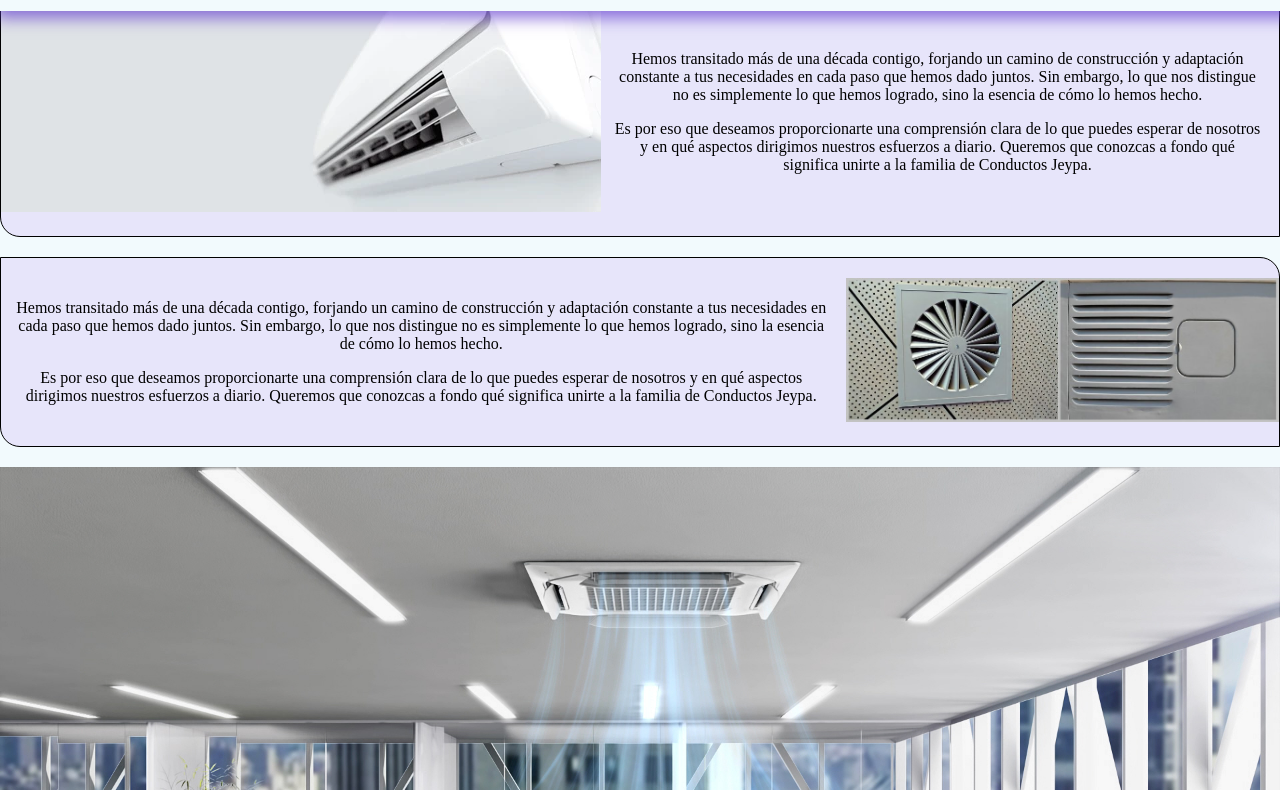
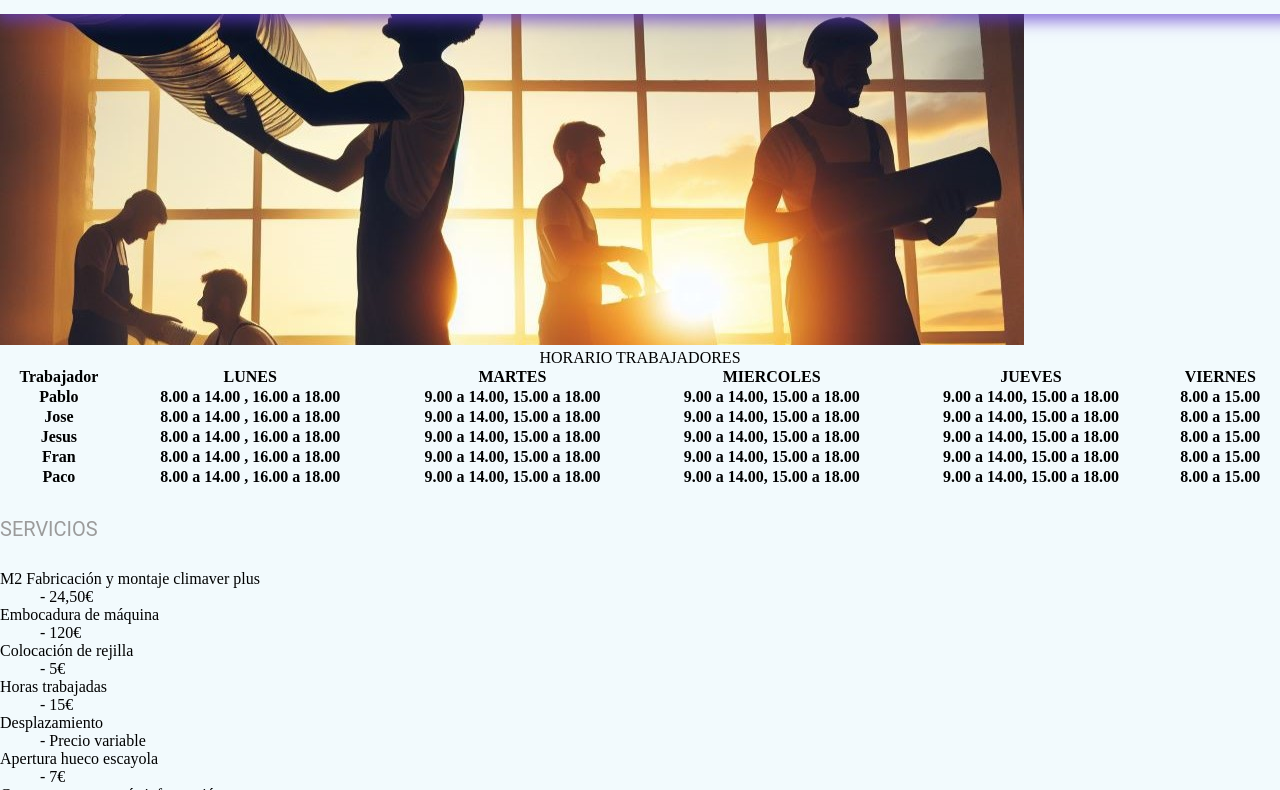
Before and after one commit to Xolrak/DAW1_LG_EMPRESA, a plain HTML site: page Equipo.html in a window 1280 px wide. Shown: the part 114-904 px from the top of the page. Drawn offline with Linux system fonts and the light colour scheme.

Commit message:
Actualizacion de repositorio

```diff
--- a/Equipo.html
+++ b/Equipo.html
@@ -47,71 +47,94 @@
 
     </div>
 
-    <div class="container">
-      <div class="container-trabajador">
-        <div class="trabajador">
-          <div class="parte-izquierda">
-            <img src="banner.webp" alt="Trabajdor aire" />
-          </div>
-
-          <div class="parte-derecha">
-            <div class="texto-izquierda">
-              <p>
-                Hemos transitado más de una década contigo, forjando un camino
-                de construcción y adaptación constante a tus necesidades en cada
-                paso que hemos dado juntos. Sin embargo, lo que nos distingue no
-                es simplemente lo que hemos logrado, sino la esencia de cómo lo
-                hemos hecho.
-              </p>
-
-              <p>
-                Es por eso que deseamos proporcionarte una comprensión clara de
-                lo que puedes esperar de nosotros y en qué aspectos dirigimos
-                nuestros esfuerzos a diario. Queremos que conozcas a fondo qué
-                significa unirte a la familia de Conductos Jeypa.
-              </p>
-            </div>
-          </div>
-        </div>
-      </div>
-      <div class="container-trabajador">
-        <div class="trabajador2">
-          <div class="parte-derecha">
-            <div class="texto-derecha">
-              <p>
-                Hemos transitado más de una década contigo, forjando un camino
-                de construcción y adaptación constante a tus necesidades en cada
-                paso que hemos dado juntos. Sin embargo, lo que nos distingue no
-                es simplemente lo que hemos logrado, sino la esencia de cómo lo
-                hemos hecho.
-              </p>
-
-              <p>
-                Es por eso que deseamos proporcionarte una comprensión clara de
-                lo que puedes esperar de nosotros y en qué aspectos dirigimos
-                nuestros esfuerzos a diario. Queremos que conozcas a fondo qué
-                significa unirte a la familia de Conductos Jeypa.
-              </p>
-            </div>
-          </div>
-
-          <div class="parte-izquierda">
-            <img
-              src="ventilacion.jpg"
-              alt="Trabajdor aire"
-              style="width: 100%"
-            />
-          </div>
-        </div>
-      </div>
-
       <div class="img-footer">
-        <img src="Casette_Lifestyle-1.jpg" alt="" style="max-width: 100%" />
+        <img src="empleados.jpg" alt="" style="max-width: 100%" />
       </div>
     </div>
     <script src="script.js"></script>
   </body>
+<table style="width: 100%;border-collapse: collapse;">
+        <caption>HORARIO TRABAJADORES</caption>
+      <tr style="width: 10%;">
+        <th>Trabajador</th>
+        <th>LUNES</th>
+        <th>MARTES</th>
+        <th>MIERCOLES</th>
+        <th>JUEVES</th>
+        <th>VIERNES</th>
+      </tr>
+      <tr>
+        <th>Pablo</th>
+        <th>8.00 a 14.00 , 16.00 a 18.00</th>
+        <th>9.00 a 14.00, 15.00 a 18.00</th>
+        <th>9.00 a 14.00, 15.00 a 18.00</th>
+        <th>9.00 a 14.00, 15.00 a 18.00</th>
+        <th>8.00 a 15.00</th>
+      </tr>
+      <tr>
+        <th>Jose</th>
+        <th>8.00 a 14.00 , 16.00 a 18.00</th>
+        <th>9.00 a 14.00, 15.00 a 18.00</th>
+        <th>9.00 a 14.00, 15.00 a 18.00</th>
+        <th>9.00 a 14.00, 15.00 a 18.00</th>
+        <th>8.00 a 15.00</th>
+      </tr>
+      <tr>
+        <th>Jesus</th>
+        <th>8.00 a 14.00 , 16.00 a 18.00</th>
+        <th>9.00 a 14.00, 15.00 a 18.00</th>
+        <th>9.00 a 14.00, 15.00 a 18.00</th>
+        <th>9.00 a 14.00, 15.00 a 18.00</th>
+        <th>8.00 a 15.00</th>
+      </tr>
+      <tr>
+        <th>Fran</th>
+        <th>8.00 a 14.00 , 16.00 a 18.00</th>
+        <th>9.00 a 14.00, 15.00 a 18.00</th>
+        <th>9.00 a 14.00, 15.00 a 18.00</th>
+        <th>9.00 a 14.00, 15.00 a 18.00</th>
+        <th>8.00 a 15.00</th>
+      </tr>
+      <tr>
+        <th>Paco</th>
+        <th>8.00 a 14.00 , 16.00 a 18.00</th>
+        <th>9.00 a 14.00, 15.00 a 18.00</th>
+        <th>9.00 a 14.00, 15.00 a 18.00</th>
+        <th>9.00 a 14.00, 15.00 a 18.00</th>
+        <th>8.00 a 15.00</th>
+      </tr>
 
+
+    </table>
+
+    <h4 >SERVICIOS</h3>
+    <dl>
+        <dt>M2 Fabricación y montaje climaver plus</dt>
+
+          <dd>- 24,50€</dd>
+
+        <dt>Embocadura de máquina</dt>
+
+          <dd>- 120€</dd>
+
+        <dt>Colocación de rejilla</dt>
+
+          <dd>- 5€</dd>
+
+        <dt>Horas trabajadas</dt>
+
+          <dd>- 15€</dd>
+
+        <dt>Desplazamiento</dt>
+
+          <dd>- Precio variable</dd>
+
+        <dt>Apertura hueco escayola</dt>
+
+          <dd>- 7€</dd>
+
+        <dt>Contactanos para más información</dt>
+    </dl>
   <footer>
     <div class="footer-final">
       <div class="group1">
```
Also changed, not shown: prueba.html (added, +100 -0 lines), empleados.jpg (added).
